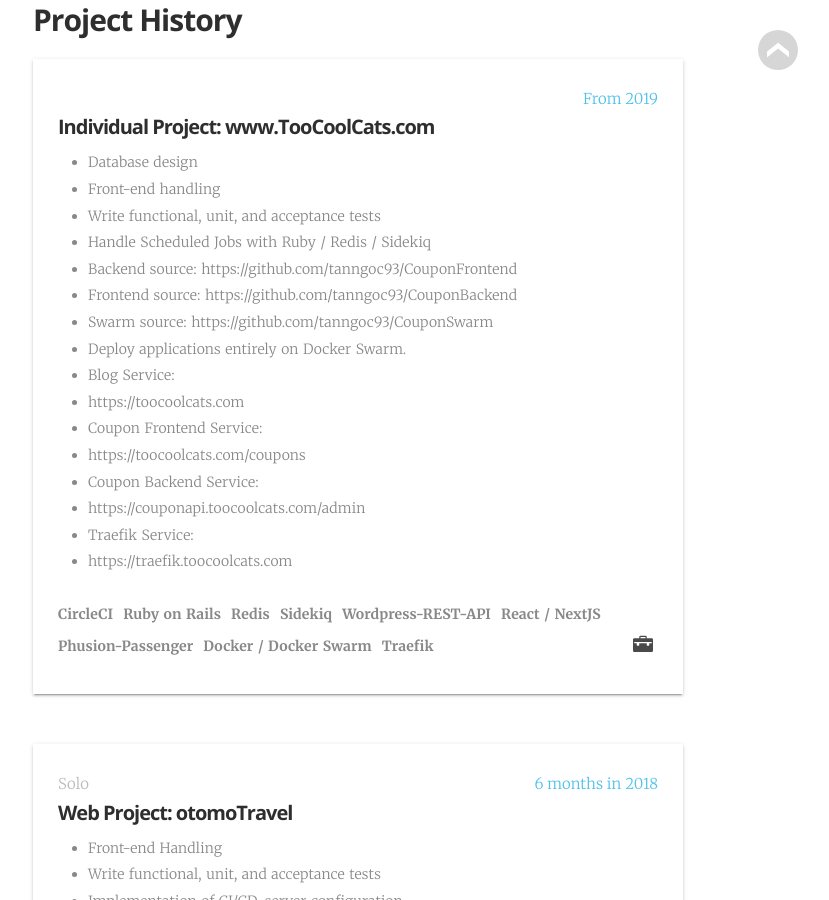
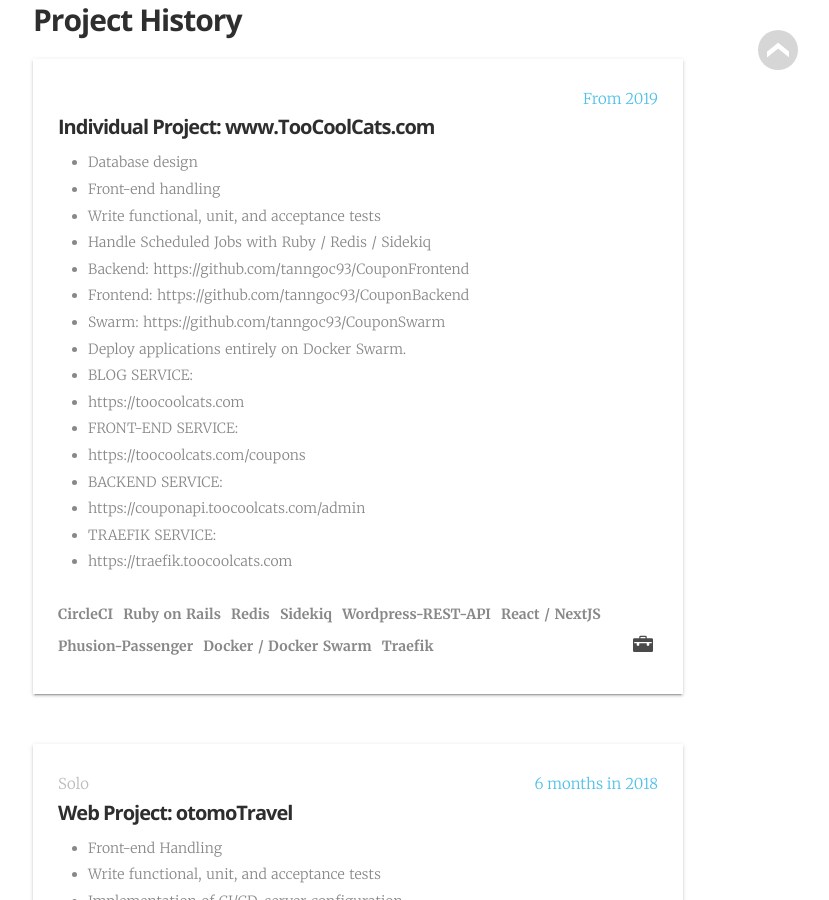
Before and after one commit to tanngoc93/tanngoc93.github.io, a Jekyll site: the page built from _pages/cv.html, in a window 1280 px wide and 900 px high, scrolled down 2683 px. Shown: the whole window, without its empty margins (282-1111 px from the left). Built offline with Jekyll 4.4.1, drawn with Linux system fonts in a browser that asks for light colours; some web fonts are replaced.

Commit message:
Update _data/cv.yml

```diff
--- a/_data/cv.yml
+++ b/_data/cv.yml
@@ -75,17 +75,17 @@
           - "Front-end handling"
           - "Write functional, unit, and acceptance tests"
           - "Handle Scheduled Jobs with Ruby / Redis / Sidekiq"
-          - "Backend source: https://github.com/tanngoc93/CouponFrontend"
-          - "Frontend source: https://github.com/tanngoc93/CouponBackend"
-          - "Swarm source: https://github.com/tanngoc93/CouponSwarm"
+          - "Backend: https://github.com/tanngoc93/CouponFrontend"
+          - "Frontend: https://github.com/tanngoc93/CouponBackend"
+          - "Swarm: https://github.com/tanngoc93/CouponSwarm"
           - "Deploy applications entirely on Docker Swarm."
-          - "Blog Service:"
+          - "BLOG SERVICE:"
           - "https://toocoolcats.com"
-          - "Coupon Frontend Service:"
+          - "FRONT-END SERVICE:"
           - "https://toocoolcats.com/coupons"
-          - "Coupon Backend Service:"
+          - "BACKEND SERVICE:"
           - "https://couponapi.toocoolcats.com/admin"
-          - "Traefik Service:"
+          - "TRAEFIK SERVICE:"
           - "https://traefik.toocoolcats.com"
 
       - time:             "6 months in 2018"
```
